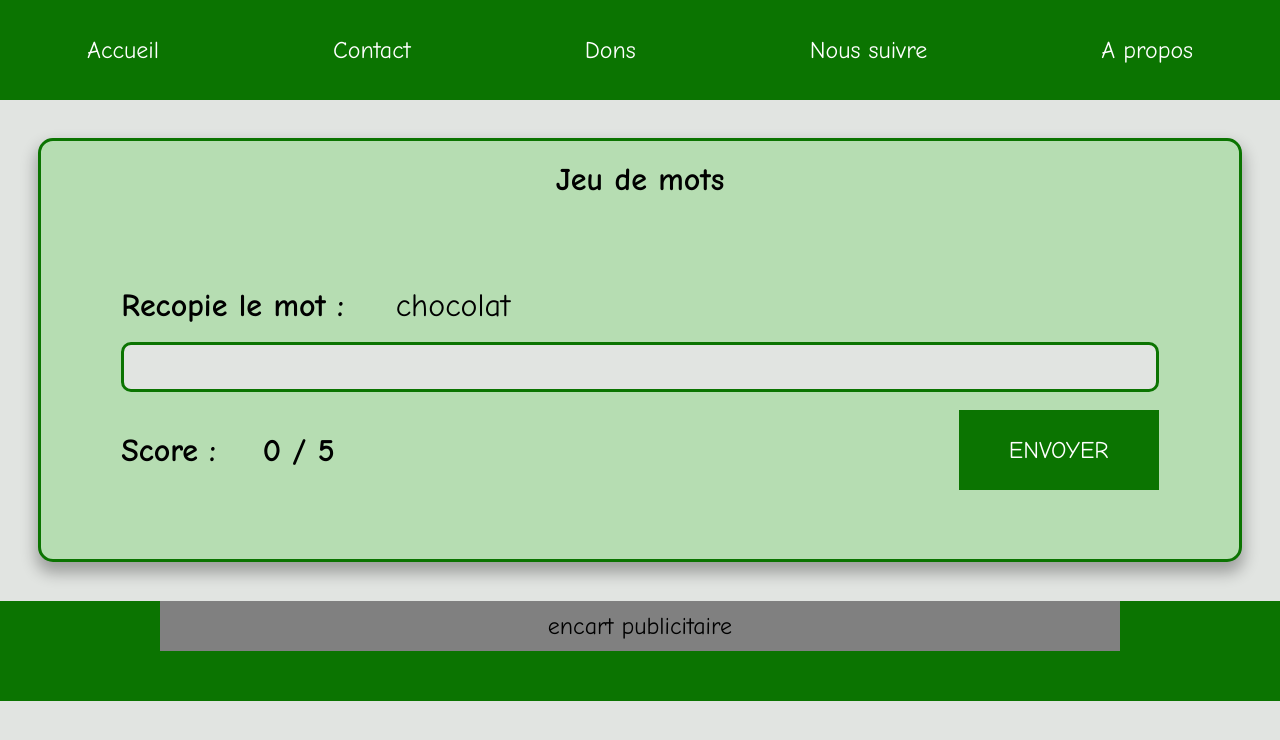
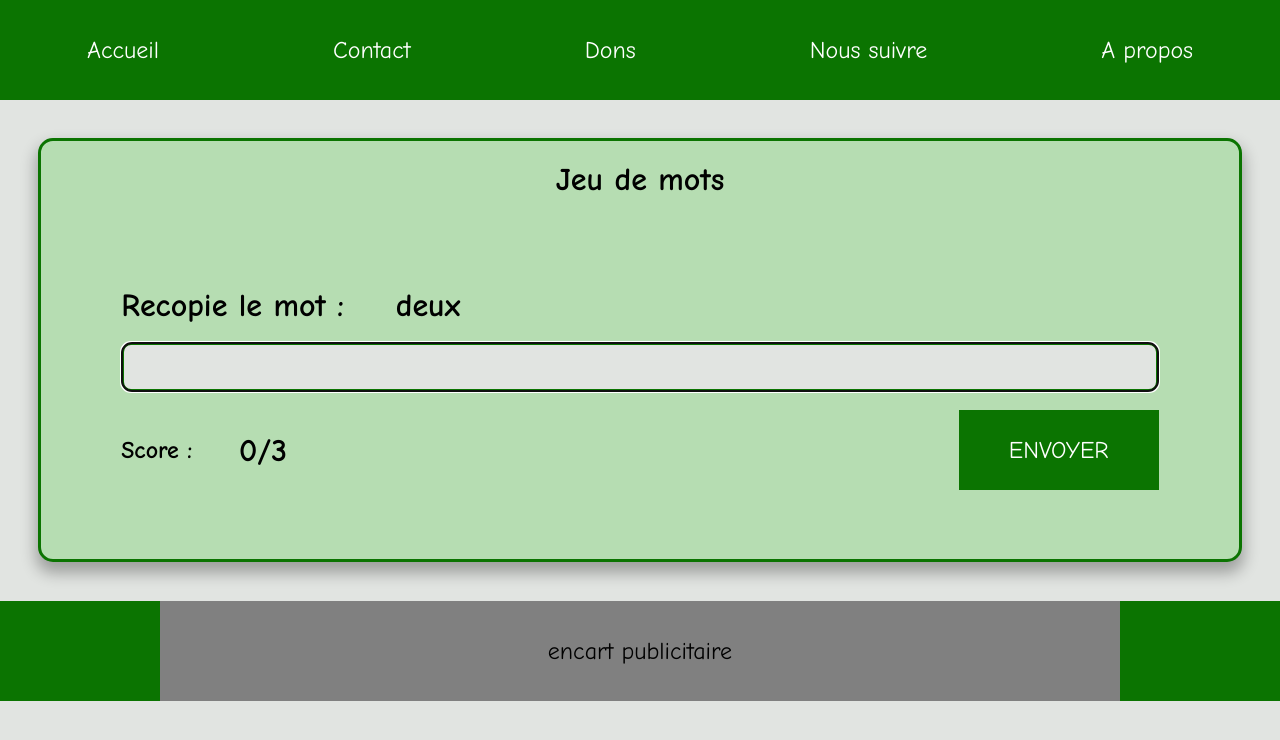
Before and after one commit to HamzaShl/Hackathon-n6, a plain HTML site: page index.html in a window 1280 px wide. Both pictures are taken after a click on the button "ENVOYER". Drawn offline with Linux system fonts and the light colour scheme.

Commit message:
structure du script dans la page d'accueil

```diff
--- a/index.html
+++ b/index.html
@@ -21,7 +21,7 @@
 				<form>
 					<div class="exercice">
 						<label for="text">Recopie le mot :</label>
-						<div class="listWords">chocolat</div>
+						<div id="word"></div>
 					</div>
 					<br />
 					<input type="text" id="text" />
@@ -30,9 +30,9 @@
 				<div class="score">
 					<div class="scorePrinted">
 						<h2>Score :</h2>
-						<div class="result">0 / 5</div>
+						<div id="result"></div>
 					</div>
-					<button type="submit"><p>ENVOYER</p></button>
+					<button id="submitBtn" type="submit"><p>ENVOYER</p></button>
 				</div>
 			</div>
 		</main>
@@ -40,5 +40,7 @@
 		<footer>
 			<div class="pub"><p>encart publicitaire</p></div>
 		</footer>
+
+		<script src="script.js"></script>
 	</body>
 </html>
--- a/script.js
+++ b/script.js
@@ -1,2 +1,37 @@
-let text = document.getElementById("text");
 let score = 0;
+const listWords = ["un", "deux", "trois"];
+let index = 0;
+
+const word = document.getElementById("word");
+const text = document.getElementById("text");
+const result = document.getElementById("result");
+const submitBtn = document.getElementById("submitBtn");
+
+word.textContent = listWords[index];
+
+submitBtn.addEventListener("click", function () {
+	if (text.value.trim().toLowerCase() === listWords[index]) {
+		score++;
+	}
+
+	result.textContent = `${score}/${listWords.length}`;
+
+	index++;
+	if (index < listWords.length) {
+		word.textContent = listWords[index];
+		text.value = "";
+		text.focus(); // 🎯 Replace le curseur dans l'input
+	} else if (score === listWords.length) {
+		word.textContent = "🥇 BRAVO ! Tu as gagné une médaille ! 🥇";
+		text.disabled = true; // 🚫 Désactive l'input
+		submitBtn.disabled = true; // 🚫 Désactive le bouton
+	} else if (score === listWords.length - 1) {
+		word.textContent = "Tu y es presque ! 🎉";
+		text.disabled = true;
+		submitBtn.disabled = true;
+	} else if (score < listWords.length) {
+		word.textContent = "Tu feras mieux la prochaine fois ! 🦾";
+		text.disabled = true;
+		submitBtn.disabled = true;
+	}
+});
--- a/style.css
+++ b/style.css
@@ -64,9 +64,11 @@ label {
 	font-size: xx-large;
 	font-weight: bold;
 }
-.listWords {
+#word {
 	font-size: xx-large;
+	font-weight: bold;
 }
+
 .score {
 	display: flex;
 	justify-content: space-between;
@@ -88,8 +90,7 @@ p {
 	font-family: "Comic Sans MS", "Comic Sans", cursive;
 	font-size: x-large;
 }
-.result,
-h2 {
+#result {
 	font-size: xx-large;
 	font-weight: 600;
 }
@@ -109,7 +110,7 @@ footer {
 .pub {
 	background-color: grey;
 	width: 75%;
-	height: 50%;
+	height: 100%;
 	display: flex;
 	align-items: center;
 	justify-content: center;
```
